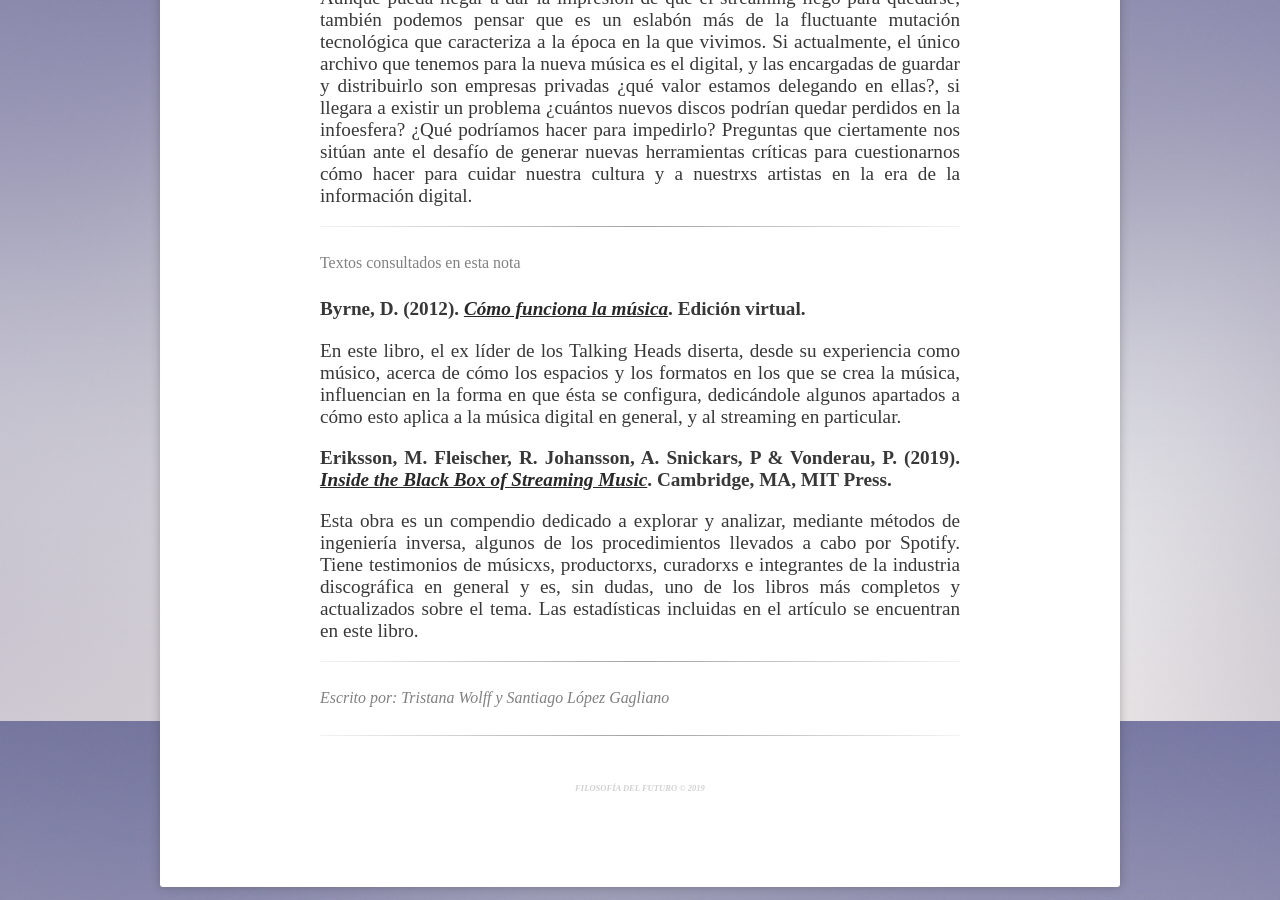
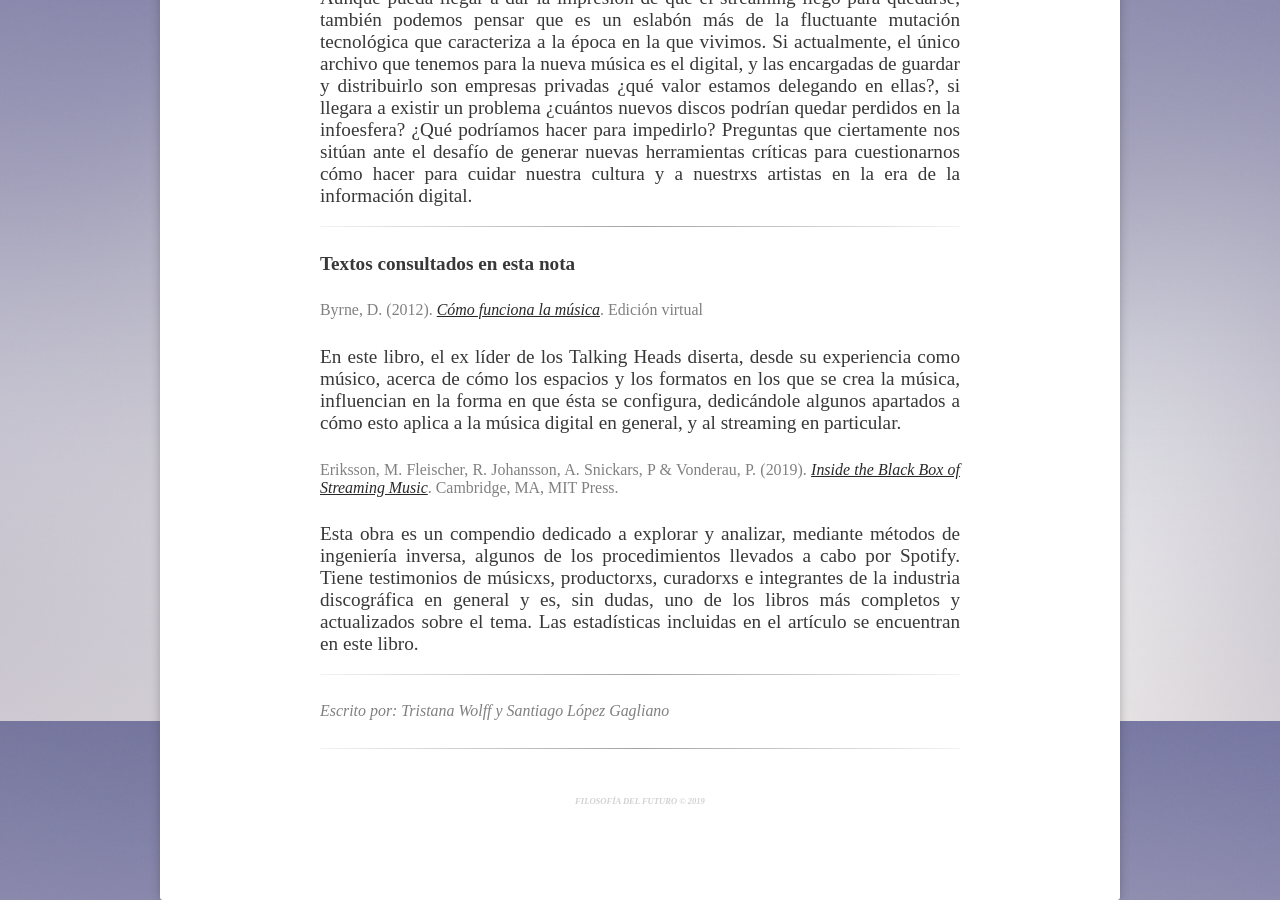
Before and after one commit to filosofiadelfuturo/filosofiadelfuturo.com, a Jekyll site: the page built from _posts/2019-12-14-en-clave-digital.md, in a window 1280 px wide and 900 px high, scrolled down 1979 px. Built offline with Jekyll 4.4.1, drawn with Linux system fonts in a browser that asks for light colours.

Commit message:
troubleshooting

```diff
--- a/_posts/2019-12-14-en-clave-digital.md
+++ b/_posts/2019-12-14-en-clave-digital.md
@@ -29,13 +29,11 @@ Todas estas nuevas reglas del  juego demandan la necesidad de un involucramiento
 Aunque pueda llegar a dar la impresión de que el streaming llegó para quedarse, también podemos pensar que es un eslabón más de la fluctuante mutación tecnológica que caracteriza a la época en la que vivimos. Si actualmente, el único archivo que tenemos para la nueva música es el digital, y las encargadas de guardar y distribuirlo son empresas privadas ¿qué valor estamos delegando en ellas?, si llegara a existir un problema ¿cuántos nuevos discos podrían quedar perdidos en la infoesfera? ¿Qué podríamos hacer para impedirlo? Preguntas que ciertamente nos sitúan ante el desafío de generar nuevas herramientas críticas para cuestionarnos cómo hacer para cuidar nuestra cultura y a nuestrxs artistas en la era de la información digital.
 
 ---
-
-##### Textos consultados en esta nota
-
-**Byrne, D. (2012). [*Cómo funciona la música*](https://catrinandante.files.wordpress.com/2016/01/david-byrne-cc3b3mo-funciona-la-mc3basica.pdf). Edición virtual.**
+#### Textos consultados en esta nota
+##### Byrne, D. (2012). [*Cómo funciona la música*](https://catrinandante.files.wordpress.com/2016/01/david-byrne-cc3b3mo-funciona-la-mc3basica.pdf). Edición virtual
 
 En este libro, el ex líder de los Talking Heads diserta, desde su experiencia como músico, acerca de cómo los espacios y los formatos en los que se crea la música, influencian en la forma en que ésta se configura, dedicándole algunos apartados a cómo esto aplica a la música digital en general, y al streaming en particular.
 
-**Eriksson, M. Fleischer, R. Johansson, A. Snickars, P & Vonderau, P. (2019). [*Inside the Black Box of Streaming Music*](https://mitpress.mit.edu/books/spotify-teardown). Cambridge, MA, MIT Press.**
+##### Eriksson, M. Fleischer, R. Johansson, A. Snickars, P & Vonderau, P. (2019). [*Inside the Black Box of Streaming Music*](https://mitpress.mit.edu/books/spotify-teardown). Cambridge, MA, MIT Press.
 
 Esta obra es un compendio dedicado a explorar y analizar, mediante métodos de ingeniería inversa, algunos de los procedimientos llevados a cabo por Spotify. Tiene testimonios de músicxs, productorxs, curadorxs e integrantes de la industria discográfica en general y es, sin dudas, uno de los libros más completos y actualizados sobre el tema. Las estadísticas incluidas en el artículo se encuentran en este libro.
```
